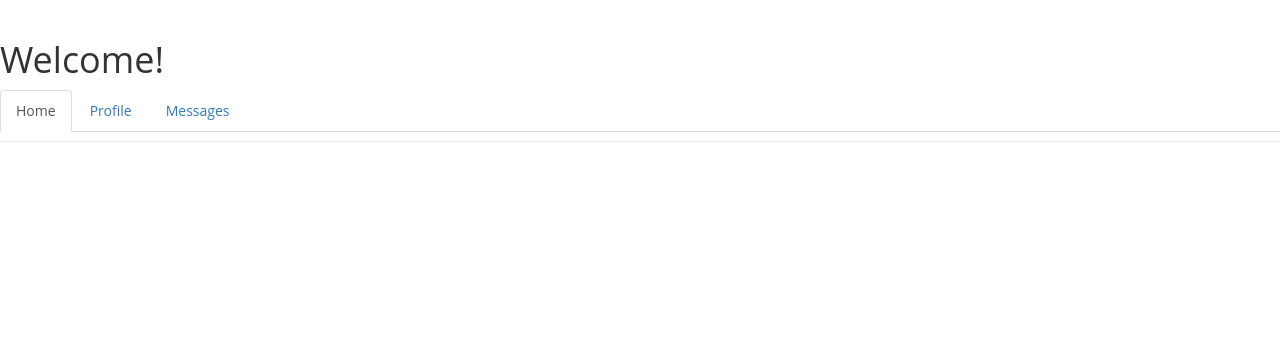
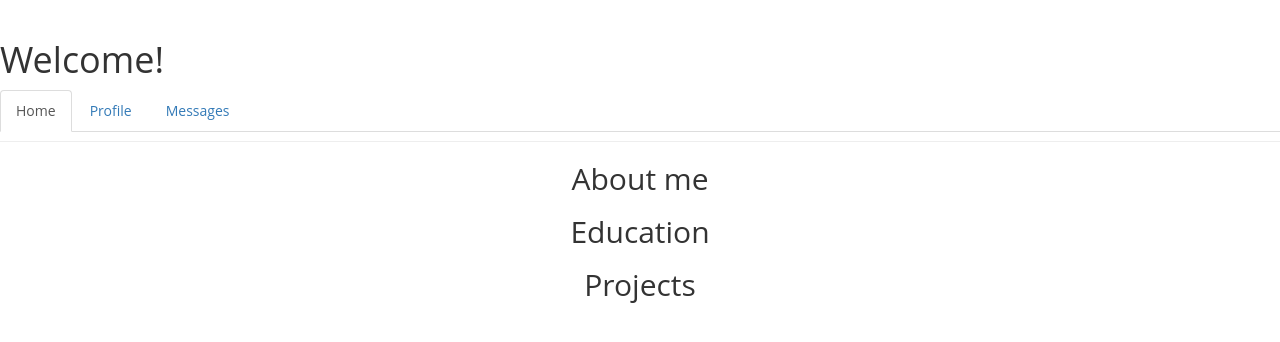
Before and after one commit to GuntherCoad/GuntherCoad.github.io, a plain HTML site: page index.html in a window 1280 px wide. Drawn offline with Linux system fonts and the light colour scheme.

Commit message:
added section headers

```diff
--- a/index.html
+++ b/index.html
@@ -10,8 +10,6 @@
     <link href="assets/css/basic.css" rel="stylesheet" />
     <!--CUSTOM MAIN STYLES-->
     <link href="assets/css/custom.css" rel="stylesheet" />
-    <!-- PAGE LEVEL STYLES -->
-    <link href="assets/css/bootstrap-fileupload.min.css" rel="stylesheet" />
     <!-- BOOTSTRAP SCRIPTS -->
     <script src="assets/js/bootstrap.js"></script>
 
@@ -22,11 +20,17 @@
 <body>
     <div class="page-header">
         <h1>Welcome!</h1>
-    <ul class="nav nav-tabs">
-        <li role="presentation" class="active"><a href="#">Home</a></li>
-        <li role="presentation"><a href="#">Profile</a></li>
-        <li role="presentation"><a href="#">Messages</a></li>
-      </ul>
+        <ul class="nav nav-tabs">
+            <li role="presentation" class="active"><a href="#">Home</a></li>
+            <li role="presentation"><a href="#">Profile</a></li>
+            <li role="presentation"><a href="#">Messages</a></li>
+        </ul>
+    </div>
+    <div class="text-center">
+        <h2>About me</h2>
+        <h2>Education</h2>
+        <h2>Projects</h2>
+
     </div>
 
 </body>
```
